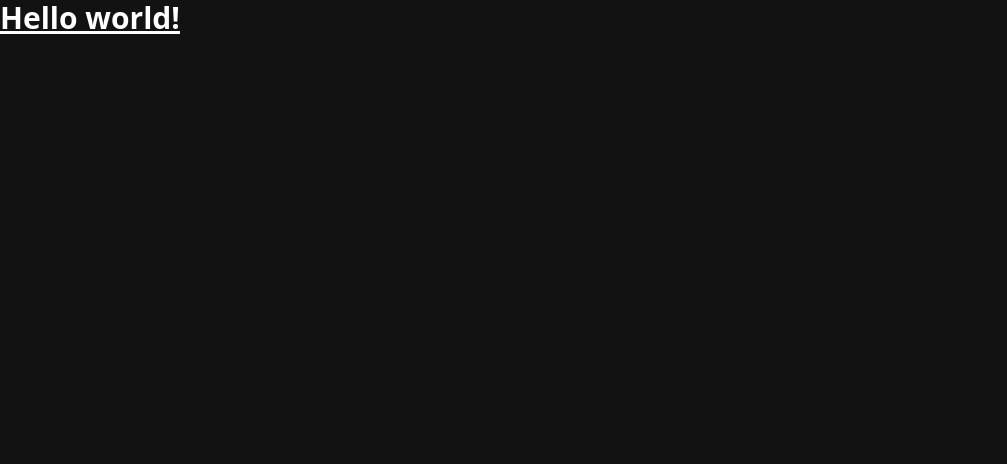
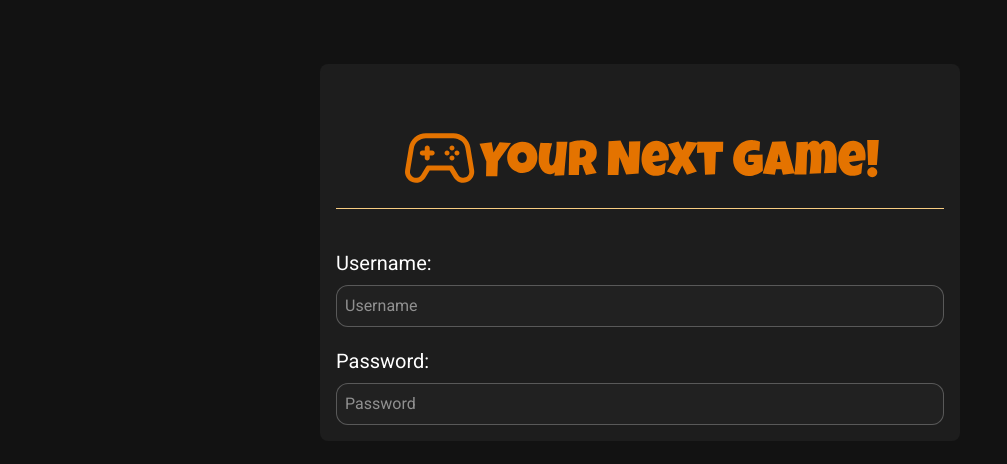
Before and after one commit to ItayElf/your_next_game, a React (Create React App) app: page /login in a window 1280 px wide. Shown: the top 464 px of the page, without its empty margins (0-1007 px from the left). Built offline with nearby package versions, Linux system fonts and the light colour scheme; what prettier-plugin-tailwindcss would draw is missing.

Commit message:
Feat: added username and password fields

```diff
--- /dev/null
+++ b/src/components/Registration.tsx
@@ -0,0 +1,47 @@
+import { useState } from "react";
+import { ReactComponent as Logo } from "../assets/NextGameLogo.svg";
+import TextField from "./theme/TextField";
+
+interface Props {
+  onClick: (username: string, password: string) => void;
+  title: string;
+  className?: string;
+}
+
+export default function Registration({ onClick, title, className }: Props) {
+  const [username, setUsername] = useState("");
+  const [password, setPassword] = useState("");
+
+  return (
+    <form
+      className={`w-[640px] space-y-2 rounded-lg bg-surface-dp1 p-4 ${className}`}
+      onSubmit={() => onClick(username, password)}
+    >
+      <Logo className="mx-auto w-[480px]" />
+      <hr className="!-mt-7 !mb-10 border-primary" />
+      <label htmlFor="username" className="text-xl">
+        Username:
+      </label>
+      <TextField
+        value={username}
+        setValue={setUsername}
+        type="text"
+        placeholder="Username"
+        id="username"
+        required
+      />
+      <div className="!mb-5" />
+      <label htmlFor="password" className="text-xl">
+        Password:
+      </label>
+      <TextField
+        value={password}
+        setValue={setPassword}
+        type="password"
+        placeholder="Password"
+        id="password"
+        required
+      />
+    </form>
+  );
+}
--- /dev/null
+++ b/src/components/theme/TextField.tsx
@@ -0,0 +1,29 @@
+interface Props {
+  value: string;
+  setValue: (value: string) => void;
+  type: React.HTMLInputTypeAttribute;
+  placeholder?: string;
+  id?: string;
+  required?: boolean;
+}
+
+export default function TextField({
+  value,
+  setValue,
+  type,
+  placeholder,
+  id,
+  required = false,
+}: Props) {
+  return (
+    <input
+      type={type}
+      id={id}
+      value={value}
+      placeholder={placeholder}
+      onChange={(e) => setValue(e.target.value)}
+      className="block w-full rounded-xl border border-white/25 bg-surface-dp2 p-2 text-white placeholder:text-white/50 focus:border-white/50 focus:bg-surface-dp8 focus:outline-1"
+      required={required}
+    />
+  );
+}
--- a/src/index.css
+++ b/src/index.css
@@ -1,3 +1,11 @@
+@import url('https://fonts.googleapis.com/css2?family=Roboto:ital,wght@0,400;0,600;1,400;1,600&display=swap');
+
 @tailwind base;
 @tailwind components;
 @tailwind utilities;
+
+@layer base {
+    html, body, label {
+        font-family: 'Roboto', sans-serif;
+      }
+}
--- a/src/index.tsx
+++ b/src/index.tsx
@@ -1,15 +1,15 @@
-import React from 'react';
-import ReactDOM from 'react-dom/client';
-import './index.css';
-import App from './App';
-import reportWebVitals from './reportWebVitals';
+import React from "react";
+import ReactDOM from "react-dom/client";
+import "./index.css";
+import reportWebVitals from "./reportWebVitals";
+import Login from "./pages/Login";
 
 const root = ReactDOM.createRoot(
-  document.getElementById('root') as HTMLElement
+  document.getElementById("root") as HTMLElement
 );
 root.render(
   <React.StrictMode>
-    <App />
+    <Login />
   </React.StrictMode>
 );
 
--- /dev/null
+++ b/src/pages/Login.tsx
@@ -0,0 +1,15 @@
+import Registration from "../components/Registration";
+
+export default function Login() {
+  const onLogin = (username: string, password: string) => {};
+
+  return (
+    <div className="">
+      <Registration
+        title="Login"
+        onClick={onLogin}
+        className="mx-auto md:mt-16"
+      />
+    </div>
+  );
+}
--- a/tailwind.config.js
+++ b/tailwind.config.js
@@ -1,9 +1,6 @@
 /** @type {import('tailwindcss').Config} */
 module.exports = {
-  content: [
-    "./src/**/*.{js,jsx,ts,tsx}",
-    "./public/index.html"
-  ],
+  content: ["./src/**/*.{js,jsx,ts,tsx}", "./public/index.html"],
   theme: {
     extend: {
       colors: {
@@ -22,9 +19,20 @@ module.exports = {
           900: "#db5a00",
         },
         error: "#cf6679",
-        surface: "#121212"
-      }
+        surface: {
+          DEFAULT: "#121212",
+          dp1: "#1d1d1d",
+          dp2: "#212121",
+          dp3: "#242424",
+          dp4: "#272727",
+          dp6: "#2c2c2c",
+          dp8: "#2d2d2d",
+          dp12: "#323232",
+          dp16: "#333333",
+          dp24: "#373737",
+        },
+      },
     },
   },
-  plugins: [require('prettier-plugin-tailwindcss')],
-}
+  plugins: [require("prettier-plugin-tailwindcss")],
+};
```
Also changed, not shown: src/assets/NextGameLogo.svg (renamed from public/NextGameLogo.svg).
